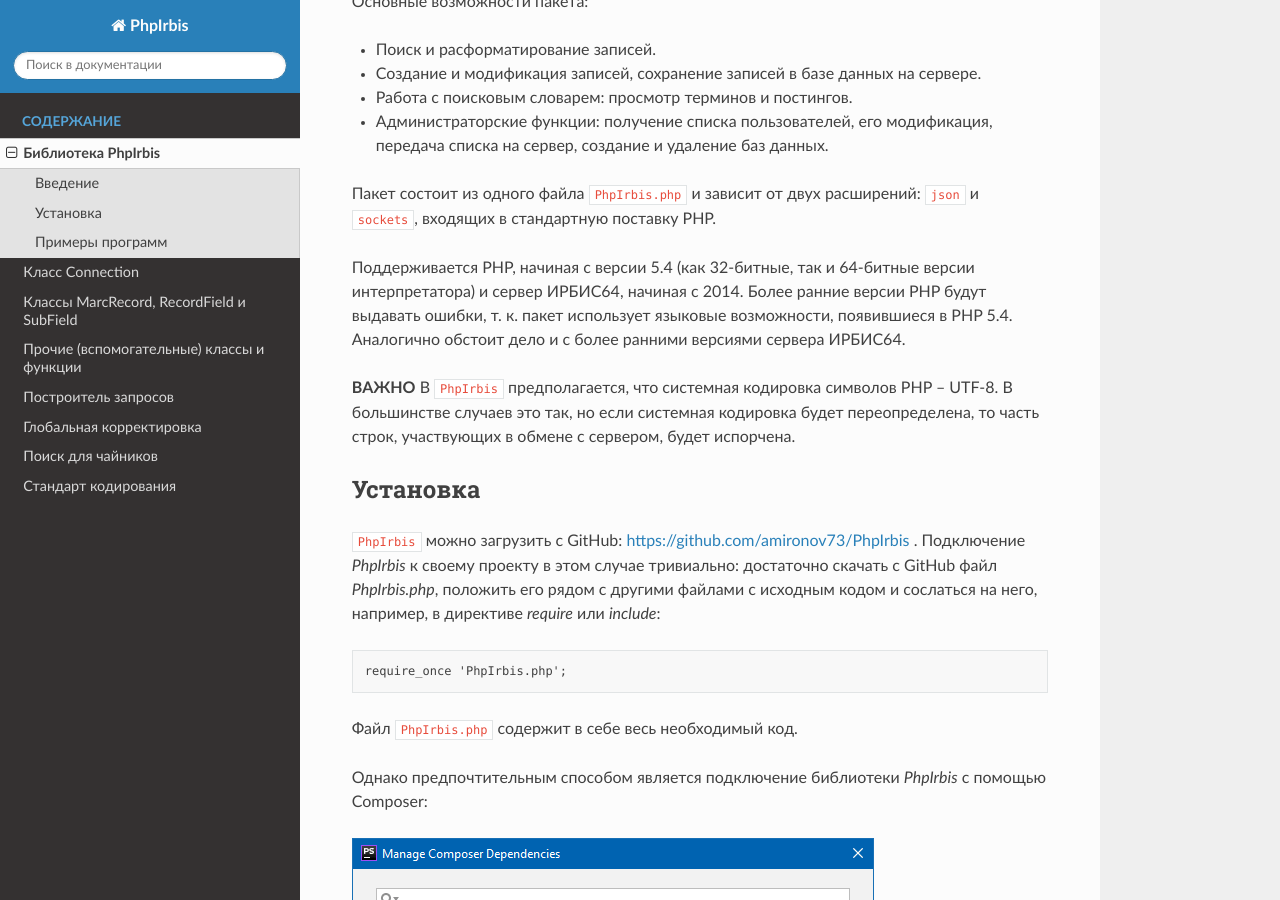
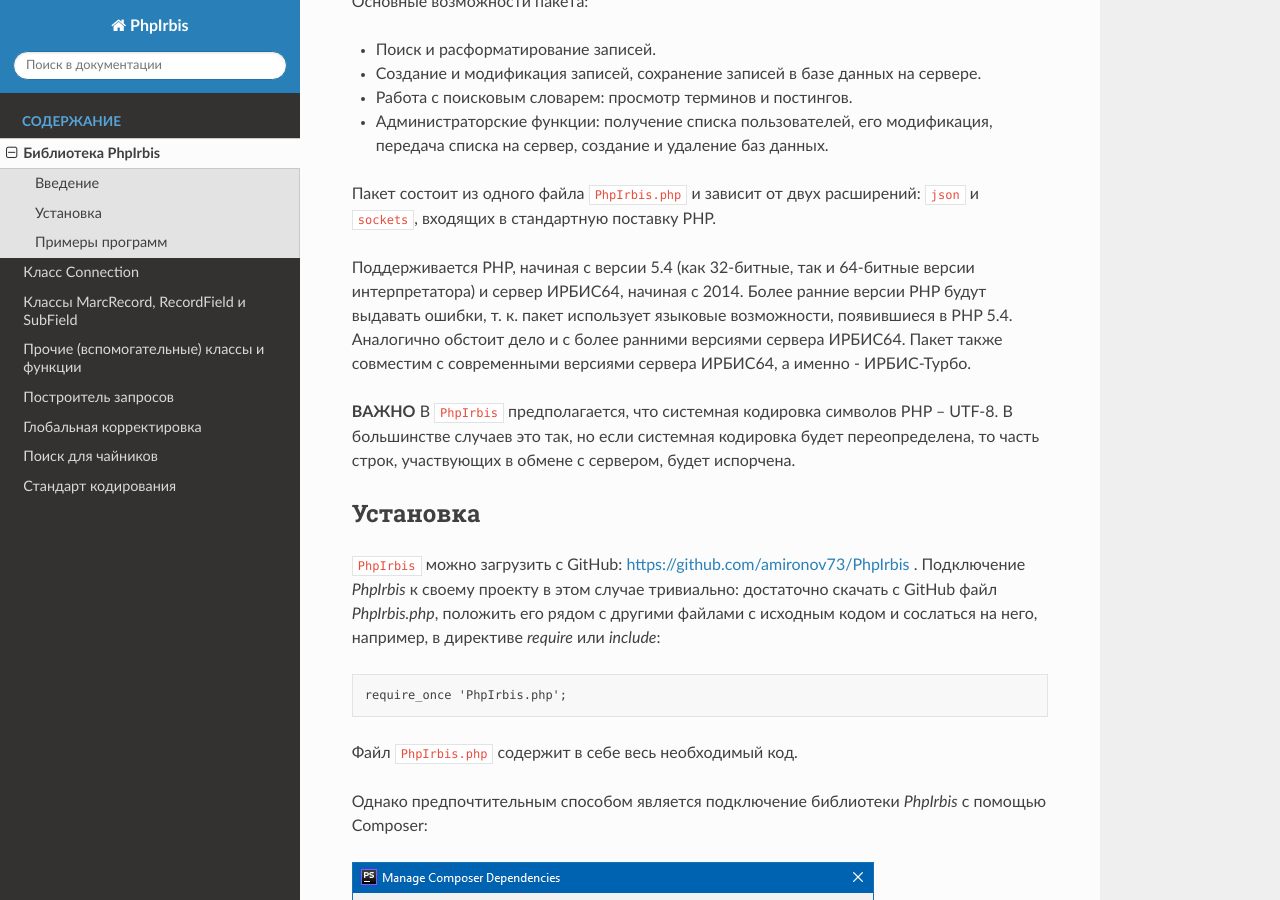
Before and after one commit to amironov73/PhpIrbis, a Sphinx documentation site: the page built from Docs/chapter1.rst, in a window 1280 px wide and 900 px high, scrolled down 372 px. Built offline with Sphinx 7.4.7 and the Read the Docs theme 2.0.0, drawn with Linux system fonts in a browser that asks for light colours.

Commit message:
Update documentation

```diff
--- a/Docs/chapter1.rst
+++ b/Docs/chapter1.rst
@@ -18,7 +18,7 @@
 
 Пакет состоит из одного файла ``PhpIrbis.php`` и зависит от двух расширений: ``json`` и ``sockets``, входящих в стандартную поставку PHP.
 
-Поддерживается PHP, начиная с версии 5.4 (как 32-битные, так и 64-битные версии интерпретатора) и сервер ИРБИС64, начиная с 2014. Более ранние версии PHP будут выдавать ошибки, т. к. пакет использует языковые возможности, появившиеся в PHP 5.4. Аналогично обстоит дело и с более ранними версиями сервера ИРБИС64.
+Поддерживается PHP, начиная с версии 5.4 (как 32-битные, так и 64-битные версии интерпретатора) и сервер ИРБИС64, начиная с 2014. Более ранние версии PHP будут выдавать ошибки, т. к. пакет использует языковые возможности, появившиеся в PHP 5.4. Аналогично обстоит дело и с более ранними версиями сервера ИРБИС64. Пакет также совместим с современными версиями сервера ИРБИС64, а именно - ИРБИС-Турбо.
 
 **ВАЖНО** В ``PhpIrbis`` предполагается, что системная кодировка символов PHP -- UTF-8. В большинстве случаев это так, но если системная кодировка будет переопределена, то часть строк, участвующих в обмене с сервером, будет испорчена.
 
```
